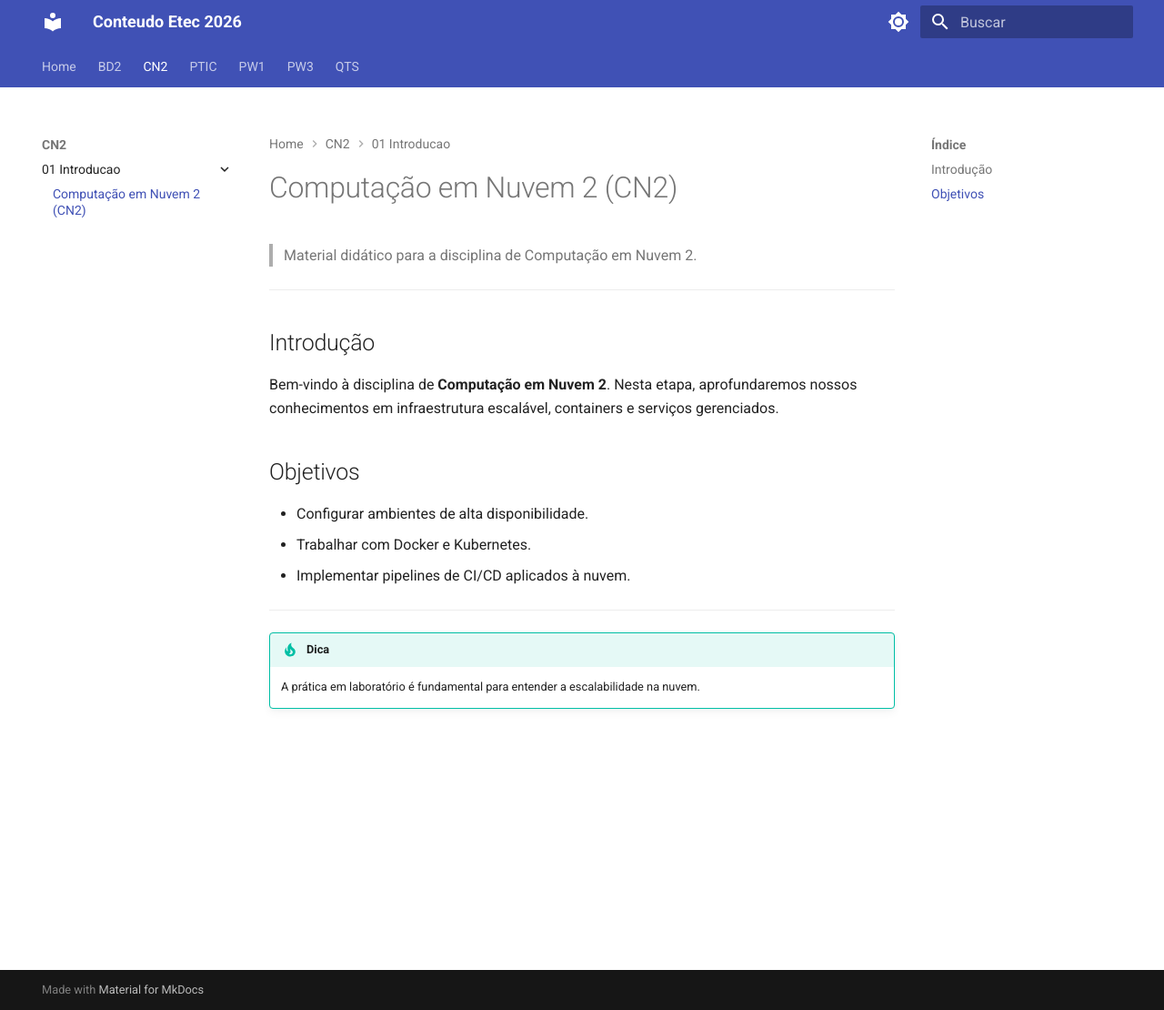
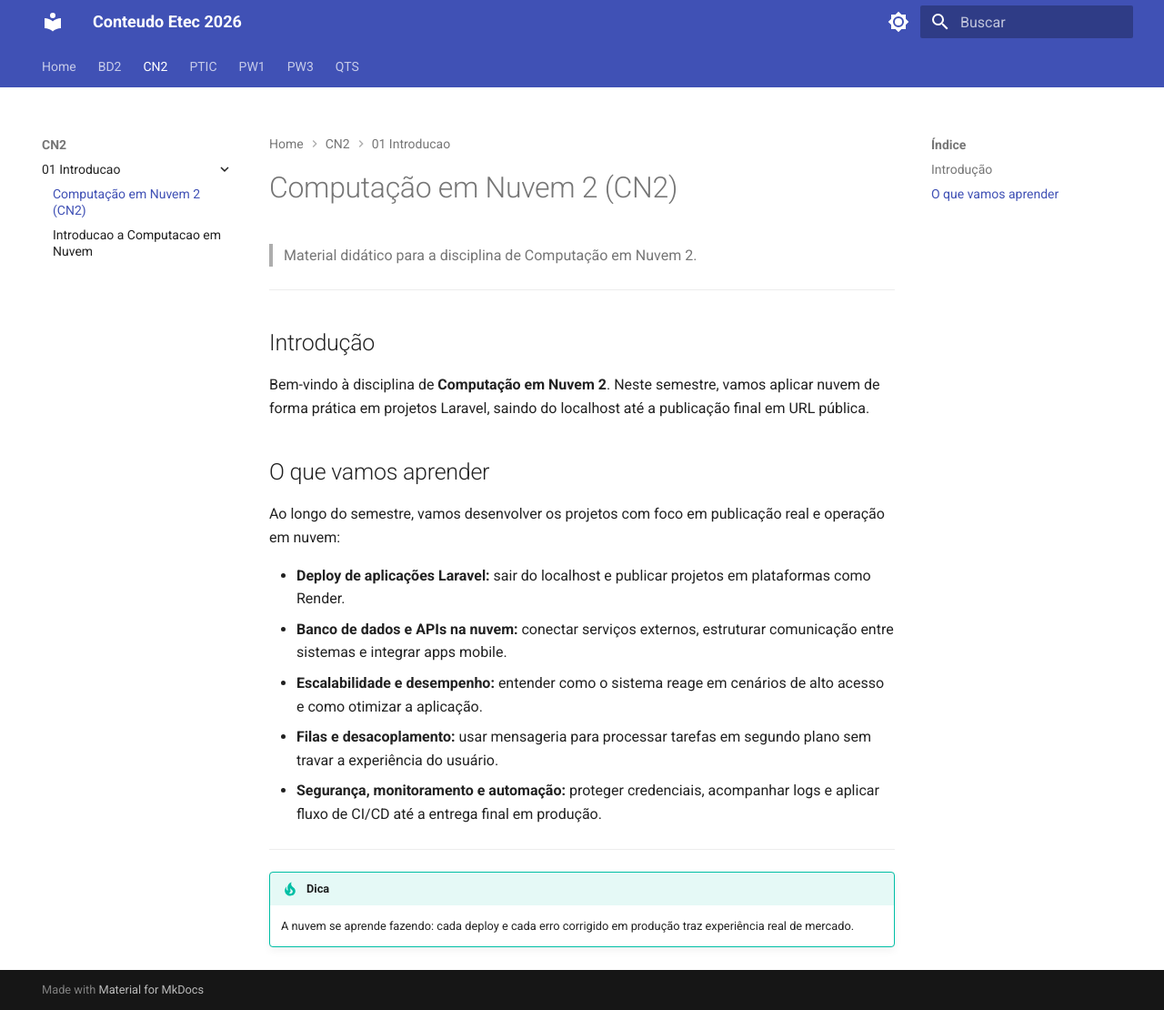
Before and after one commit to i-davies/Conteudo-Etec-2026, an MkDocs documentation site: the page built from docs/CN2/01_Introducao/01_Introducao.md, in a window 1280 px wide and 1110 px high. Shown: the whole window at 91% size. Built offline with MkDocs 1.6.1 and Material for MkDocs 9.7.7, drawn with Linux system fonts in a browser that asks for light colours.

```diff
--- a/docs/CN2/01_Introducao/01_Introducao.md
+++ b/docs/CN2/01_Introducao/01_Introducao.md
@@ -6,15 +6,19 @@
 
 ## Introdução
 
-Bem-vindo à disciplina de **Computação em Nuvem 2**. Nesta etapa, aprofundaremos nossos conhecimentos em infraestrutura escalável, containers e serviços gerenciados.
+Bem-vindo à disciplina de **Computação em Nuvem 2**. Neste semestre, vamos aplicar nuvem de forma prática em projetos Laravel, saindo do localhost até a publicação final em URL pública.
 
-## Objetivos
+## O que vamos aprender
 
-- Configurar ambientes de alta disponibilidade.
-- Trabalhar com Docker e Kubernetes.
-- Implementar pipelines de CI/CD aplicados à nuvem.
+Ao longo do semestre, vamos desenvolver os projetos com foco em publicação real e operação em nuvem:
+
+- **Deploy de aplicações Laravel:** sair do localhost e publicar projetos em plataformas como Render.
+- **Banco de dados e APIs na nuvem:** conectar serviços externos, estruturar comunicação entre sistemas e integrar apps mobile.
+- **Escalabilidade e desempenho:** entender como o sistema reage em cenários de alto acesso e como otimizar a aplicação.
+- **Filas e desacoplamento:** usar mensageria para processar tarefas em segundo plano sem travar a experiência do usuário.
+- **Segurança, monitoramento e automação:** proteger credenciais, acompanhar logs e aplicar fluxo de CI/CD até a entrega final em produção.
 
 ---
 
 !!! tip "Dica"
-    A prática em laboratório é fundamental para entender a escalabilidade na nuvem.
+    A nuvem se aprende fazendo: cada deploy e cada erro corrigido em produção traz experiência real de mercado.
```
Also changed, not shown: docs/CN2/01_Introducao/02_Computacao_Nuvem.md (added, +195 -0 lines).
